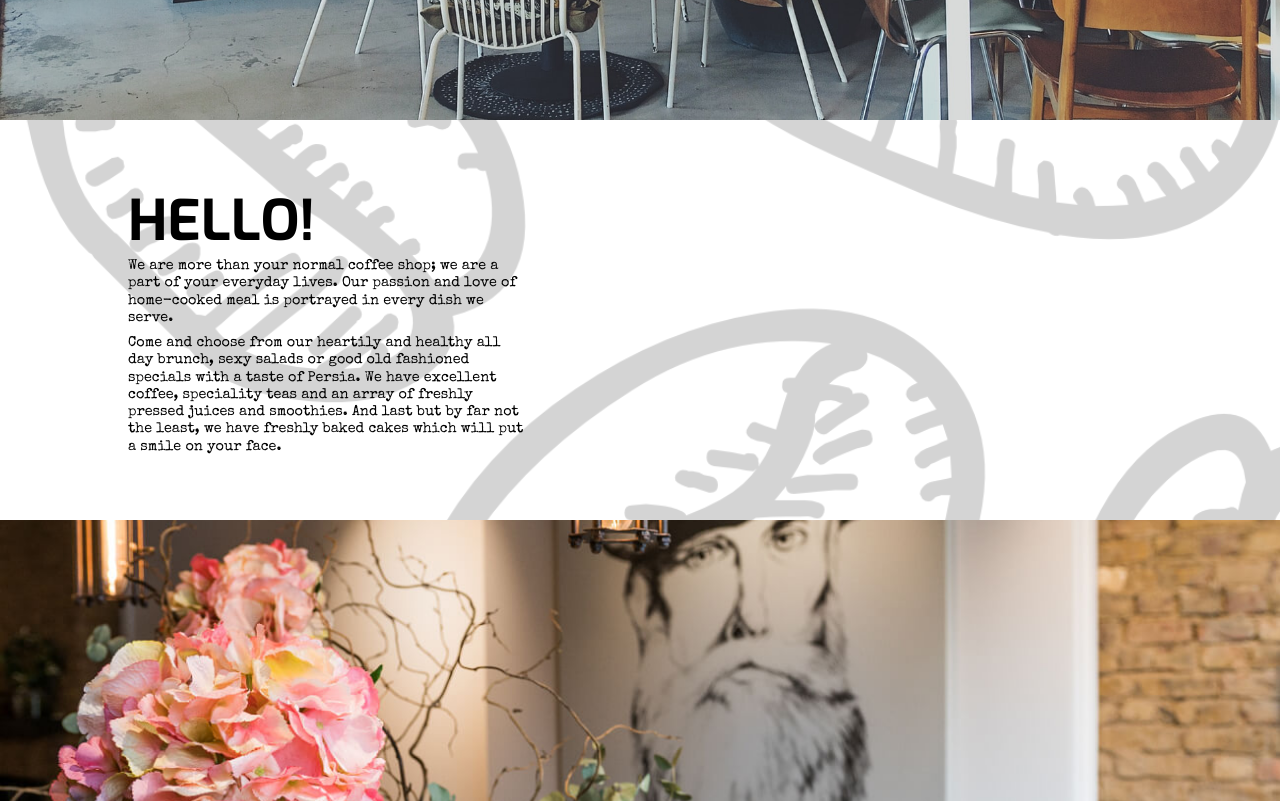
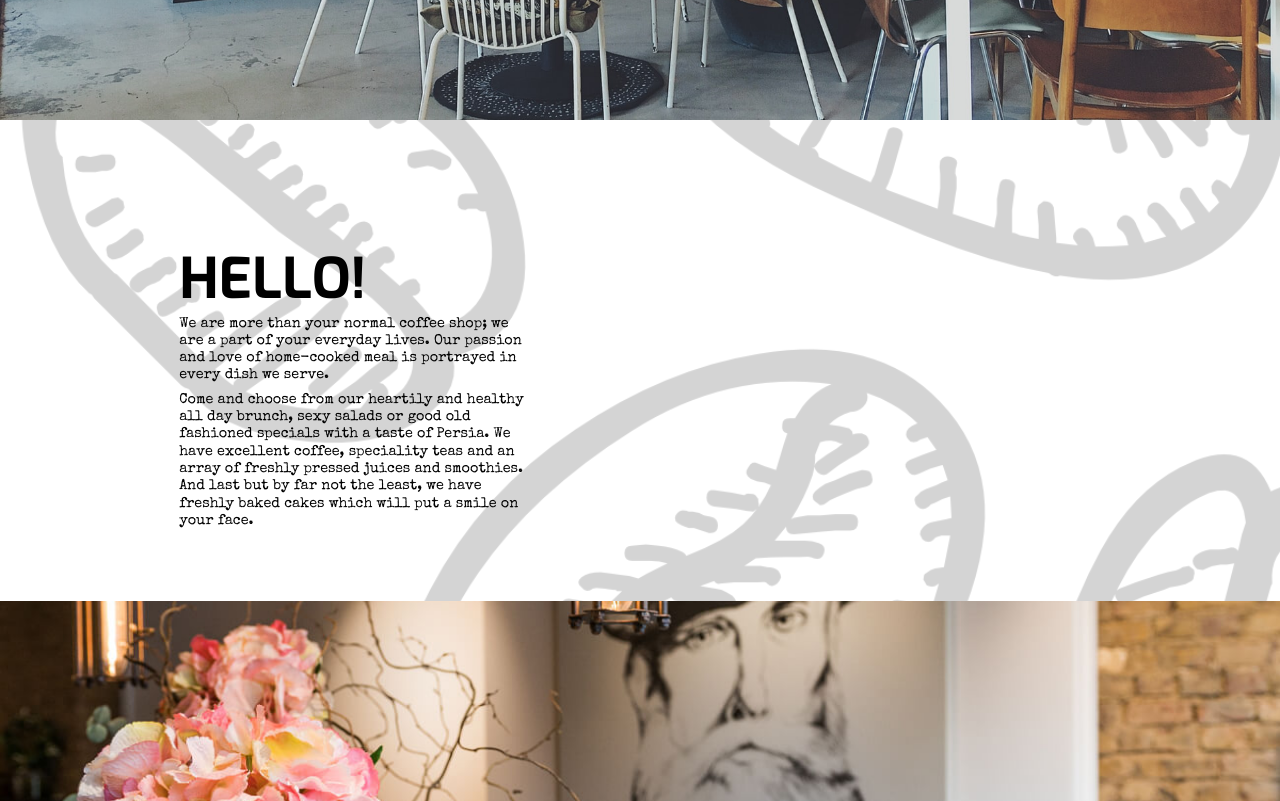
Before and after one commit to JostesMarcel/CSS3.4_Coffee-Co, a plain HTML site: page index.html in a window 1280 px wide. Shown: the part 680-1481 px from the top of the page. Drawn offline with nearby package versions, Linux system fonts and the light colour scheme.

Commit message:
new_padding

```diff
--- a/assets/css/style.css
+++ b/assets/css/style.css
@@ -63,7 +63,7 @@ section:nth-of-type(1){
 /* secound page */
 section:nth-of-type(2){
     background: url(../img/beans_icon.png) no-repeat center/cover;
-    height: 50vh;
+    padding: 5%;
 }
 section:nth-of-type(2) article{
     width: 41%;
```
